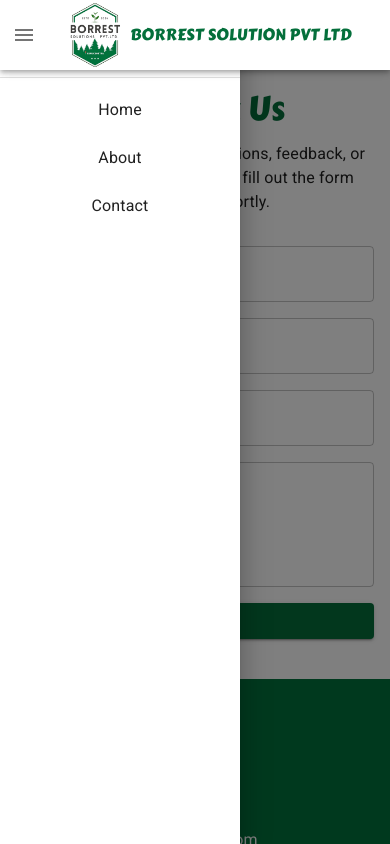
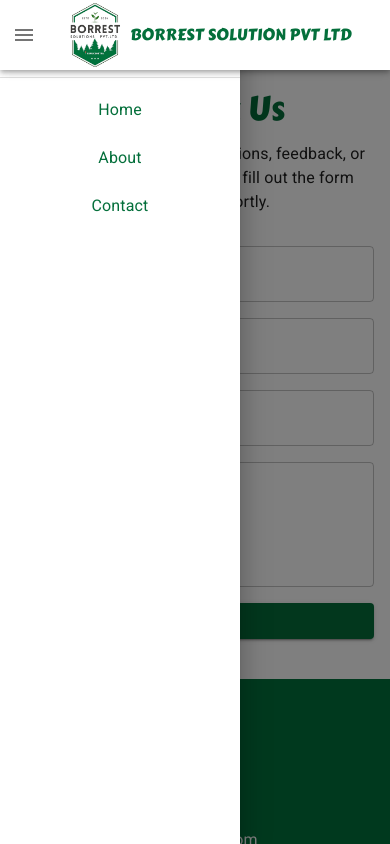
Before and after one commit to rahul-g-1997/BORREST-SOLUTION-PVT-LTD, a React (Vite) app: page /BORREST-SOLUTION-PVT-LTD/contacts in a window 390 px wide. Both pictures are taken after a click on the button "open drawer". Shown: the top 844 px of the page. Built offline with nearby package versions, Linux system fonts and the light colour scheme.

Commit message:
draver nav color

```diff
--- a/src/components/drawerAppBar/DrawerAppBar.jsx
+++ b/src/components/drawerAppBar/DrawerAppBar.jsx
@@ -147,6 +147,8 @@ function DrawerAppBar(props) {
             "& .MuiDrawer-paper": {
               boxSizing: "border-box",
               width: drawerWidth, // Apply the specified width to the drawer
+              color: "#046f3b",
+              fontFamily: "Carter One, sans-serif",
             },
           }}
         >
```
